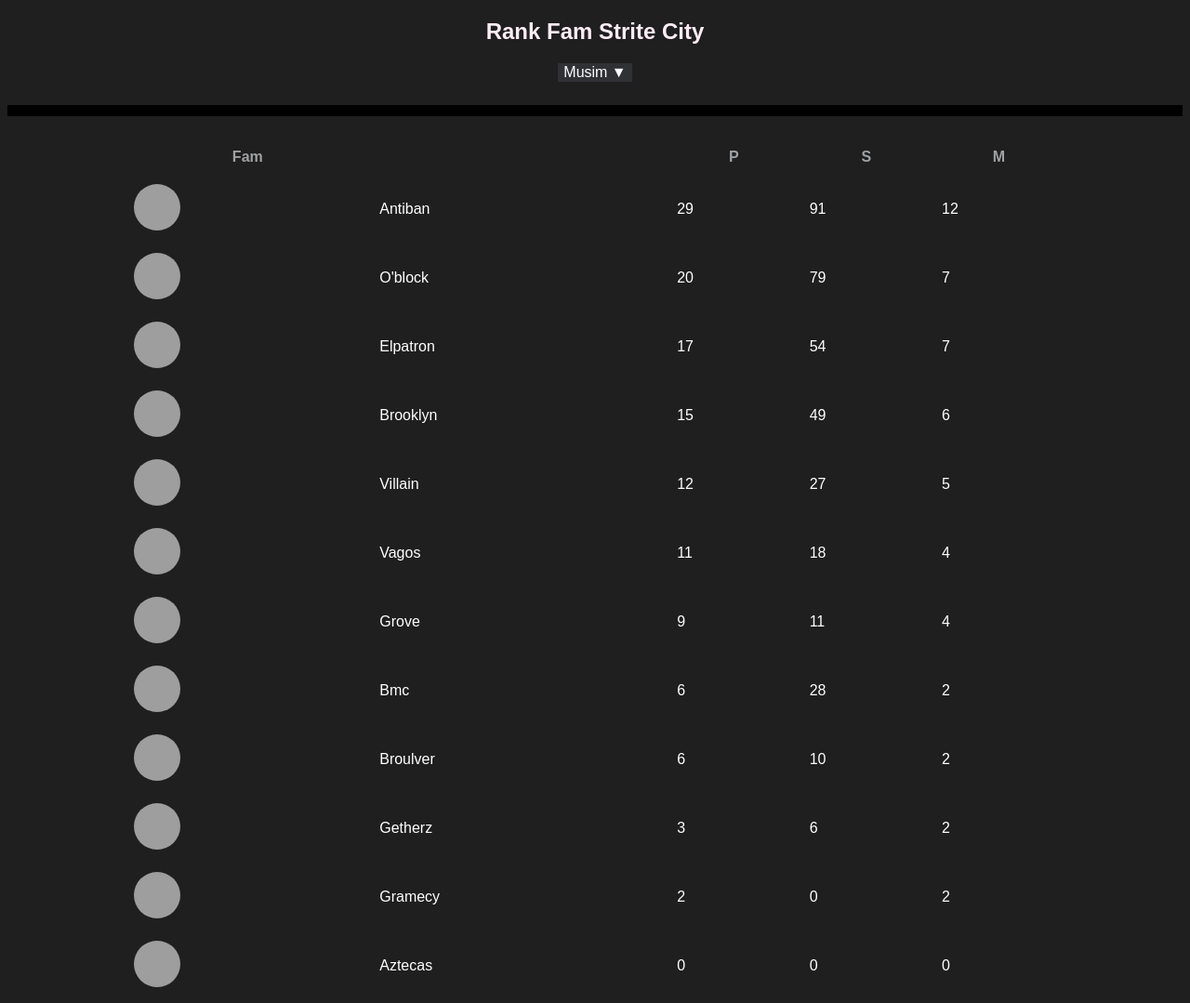
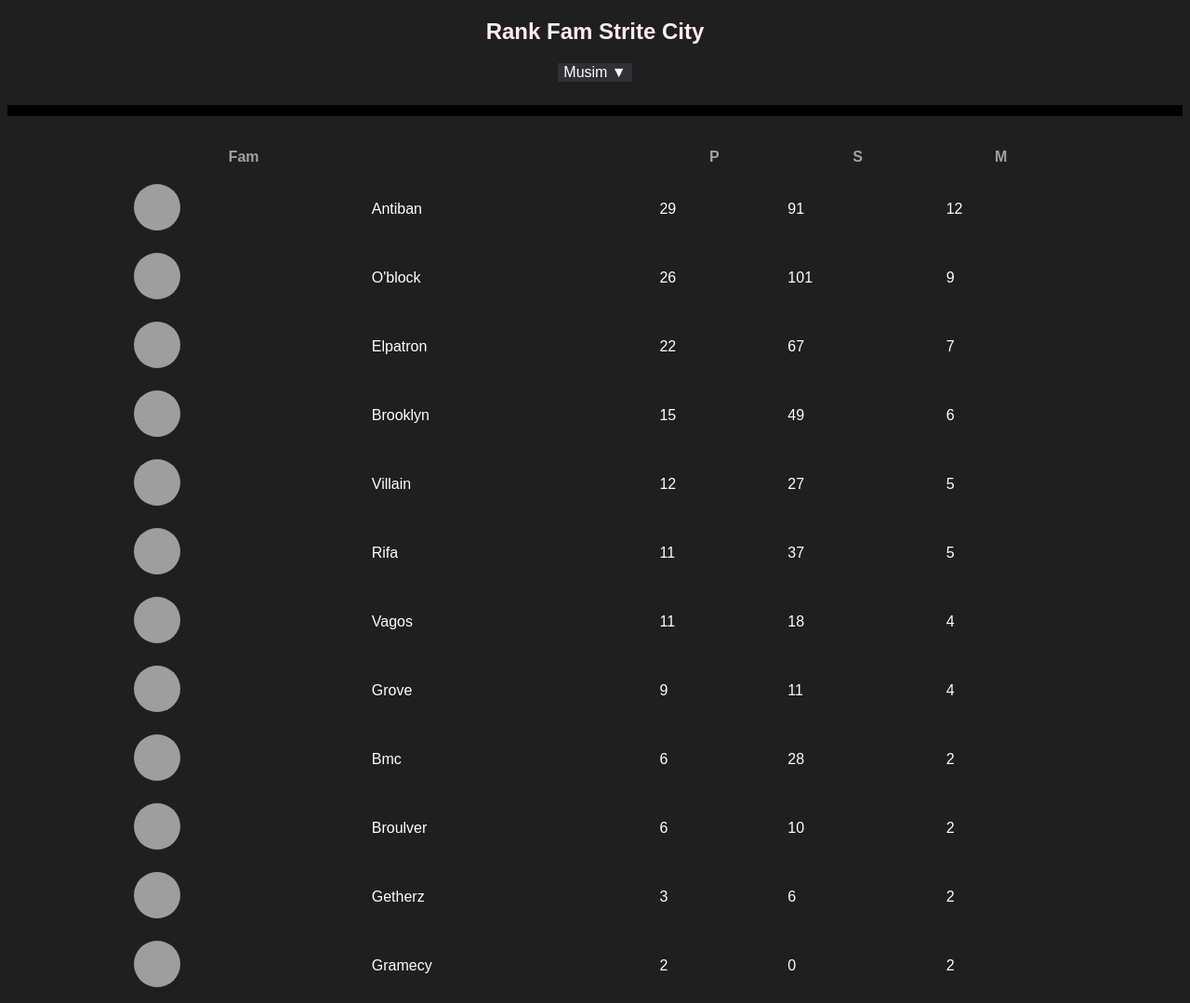
Before and after one commit to Akmal-XYZ/fam-scrp, a plain HTML site: page index.html in a window 1280 px wide. Shown: the top 1079 px of the page at 93% size. Drawn offline with Linux system fonts and the light colour scheme; grey boxes are pictures that could not be loaded.

Commit message:
Update index.html

```diff
--- a/index.html
+++ b/index.html
@@ -170,15 +170,15 @@
             <td>
             			<img src="https://thumbs2.imgbox.com/a0/23/audl5zcx_t.jpg" alt="Logo Klub 1"></td>
             <td>O'block</td>
-            <td>20</td>
-            <td>79</td>
-            <td>7</td>
+            <td>26</td>
+            <td>101</td>
+            <td>9</td>
         </tr>
          <tr>
             <td><img src="https://thumbs2.imgbox.com/e9/58/JLNNOuOY_t.jpg" alt="Logo Klub 2"></td>
             <td>Elpatron</td>
-            <td>17</td>
-            <td>54</td>
+            <td>22</td>
+            <td>67</td>
             <td>7</td>
 
 
@@ -200,12 +200,26 @@
         </tr>
 
 
+
+
+
         <tr>
 
             <td><img src="https://thumbs2.imgbox.com/d3/ee/GPcHc3TY_t.jpg" alt="Logo Klub 3"></td>
             <td>Villain</td>
             <td>12</td>
             <td>27</td>
+            <td>5</td>
+
+        </tr>
+
+
+       <tr>
+
+            <td><img src="https://thumbs2.imgbox.com/af/0d/o0LCvFmI_t.jpg" alt="Logo Klub 3"></td>
+            <td>Rifa</td>
+            <td>11</td>
+            <td>37</td>
             <td>5</td>
 
         </tr>
```
